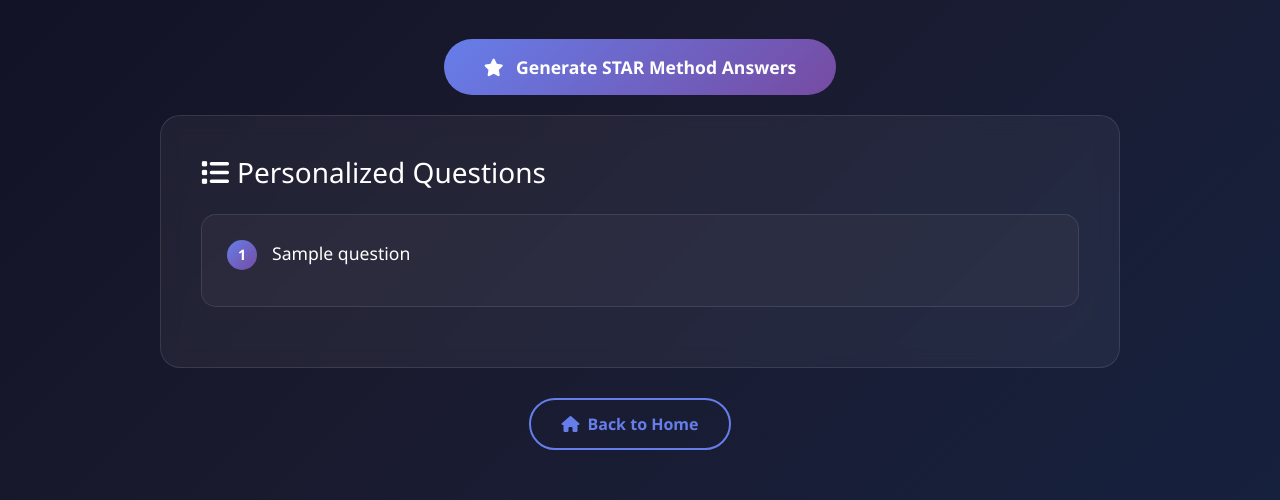
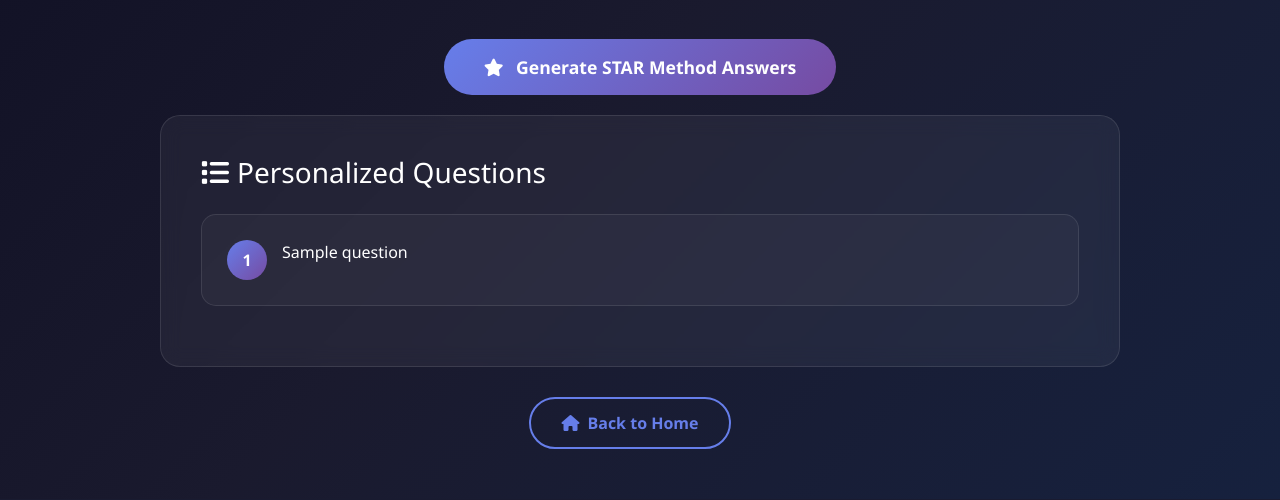
Before and after one commit to Pranjallshinde/CVGuru.Ai, a Flask app: template templates/questions_result.html in a window 1280 px wide. Shown: the part 343-843 px from the top of the page. Run offline with Flask 3, Linux system fonts and the light colour scheme; the template is opened without the code that fills it: most values are stand-ins (such as "Sample title", 1, 10 or a date in 2020).

Commit message:
Update questions_result.html

```diff
--- a/templates/questions_result.html
+++ b/templates/questions_result.html
@@ -91,18 +91,20 @@
             transform: translateY(-2px);
         }
 
-       .question-number {
+      .question-number {
     background: linear-gradient(135deg, #667eea 0%, #764ba2 100%);
     color: white;
-    width: 30px;
-    height: 30px;
+    width: 40px;
+    height: 40px;
     border-radius: 50%;
     display: inline-flex;
     align-items: center;
     justify-content: center;
     font-weight: bold;
     margin-right: 15px;
-    font-size: 0.9rem;
+    font-size: 1rem;
+}
+
 }
 
 
```
